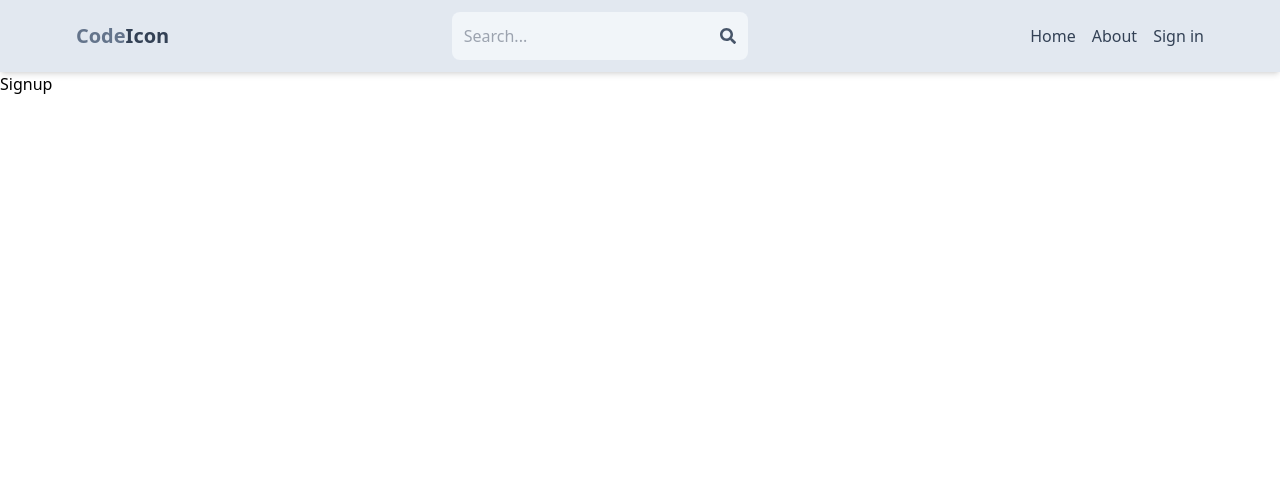
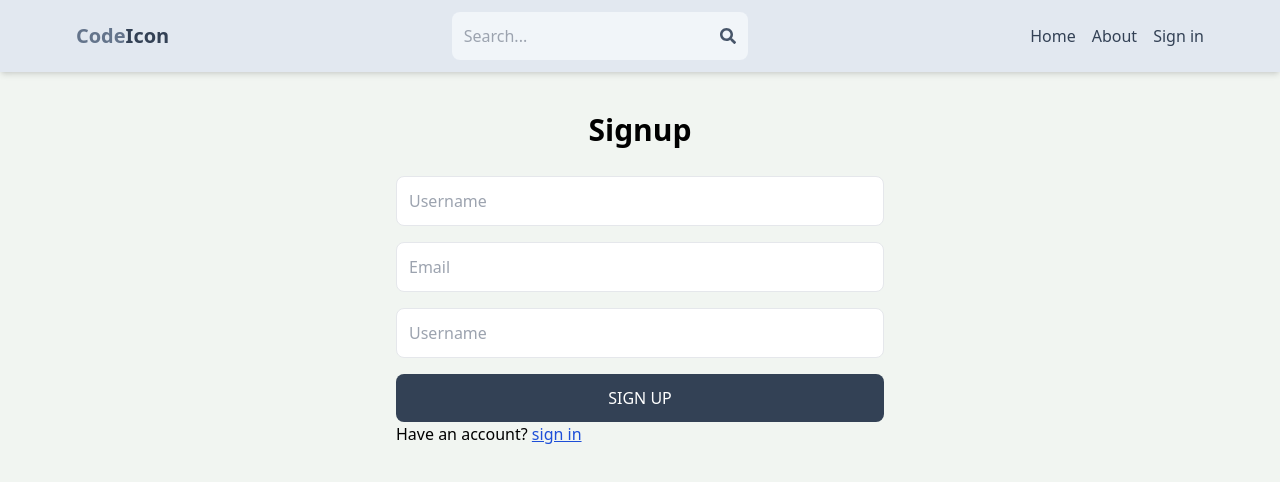
Before and after one commit to SirJames115/Property-Management, a React (Vite) app in the folder frontend/: page /sign-up in a window 1280 px wide. Shown: the top 482 px of the page. Built offline with nearby package versions, Linux system fonts and the light colour scheme.

Commit message:
complete signup page UI

```diff
--- a/frontend/src/index.css
+++ b/frontend/src/index.css
@@ -1,3 +1,7 @@
 @tailwind base;
 @tailwind components;
 @tailwind utilities;
+
+body{
+    background-color: rgb(241, 245, 241);
+}
--- a/frontend/src/pages/SignUp.jsx
+++ b/frontend/src/pages/SignUp.jsx
@@ -1,11 +1,36 @@
-import React from 'react'
+import React from "react";
+import { Link } from "react-router-dom";
 
 function SignUp() {
   return (
-    <div>
-      Signup
+    <div className="p-3 max-w-lg mx-auto">
+      <h1 className="text-center text-3xl font-semibold my-7">Signup</h1>
+      <form className="flex flex-col gap-4 ">
+        <input
+          type="text"
+          placeholder="Username"
+          className="border p-3 rounded-lg"
+          id="username"
+        />
+        <input
+          type="text"
+          placeholder="Email"
+          className="border p-3 rounded-lg"
+          id="email"
+        />
+        <input
+          type="password"
+          placeholder="Username"
+          className="border p-3 rounded-lg"
+          id="password"
+        />
+        <button className="bg-slate-700 text-white p-3 rounded-lg uppercase hover:opacity-95 disabled:opacity-80">Sign Up</button>
+      </form>
+      <div className="gap-2">
+        <p>Have an account? <Link className="text-blue-700 underline text-center" to='/sign-in'>sign in</Link></p>
+      </div>
     </div>
-  )
+  );
 }
 
-export default SignUp
+export default SignUp;
```
